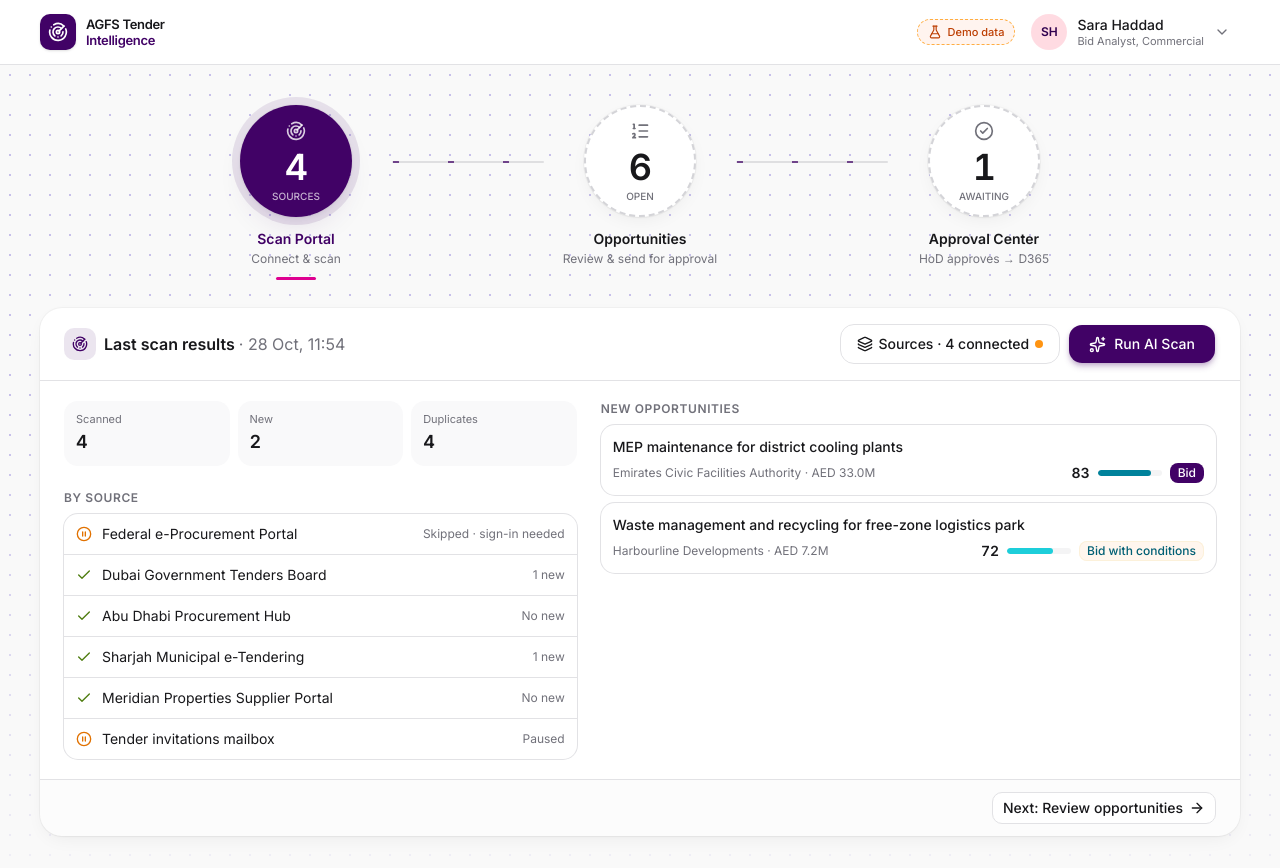
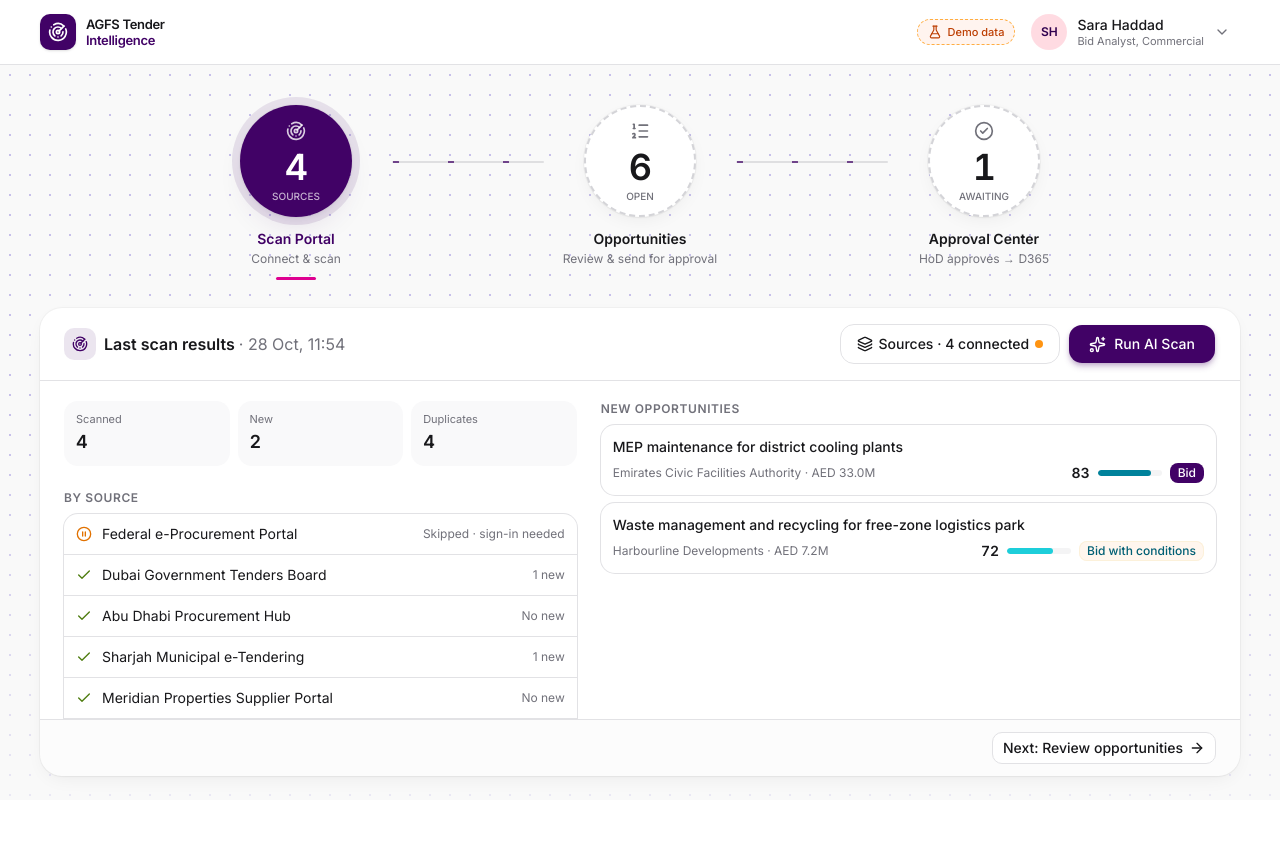
Before and after one commit to AGI-ship-it/tenders, a Next.js app: page /sources in a window 1280 px wide. After the commit the page ends 800 px from the top, so only its background shows below. Built offline with nearby package versions, Linux system fonts and the light colour scheme.

Commit message:
Scan card fills the window on Scan Portal
The scan card stretches from under the step circles to the bottom of the
window, with its footer pinned and results scrolling inside the card.
Keeps a minimum height on short screens.

Co-Authored-By: Claude Opus 5.5 <noreply@anthropic.com>

```diff
--- a/src/app/sources/sources-view.tsx
+++ b/src/app/sources/sources-view.tsx
@@ -15,7 +15,7 @@ export function SourcesView() {
   const needsSignIn = demo.sources.some((s) => s.accessState === "Action needed" && s.status !== "Paused");
 
   return (
-    <div className="space-y-4">
+    <div className="flex min-h-0 flex-1 flex-col">
       <ScanPanel
         onOpenSources={() => setSourcesOpen(true)}
         sourcesAction={
--- a/src/components/app-shell.tsx
+++ b/src/components/app-shell.tsx
@@ -42,8 +42,11 @@ export function AppShell({ children }: { children: React.ReactNode }) {
     return <div className="min-h-screen">{demo ? children : null}</div>;
   }
 
+  // On Scan Portal the scan card fills the rest of the window, so the page itself is fixed to the viewport.
+  const fill = pathname === "/sources";
+
   return (
-    <div className="flex min-h-screen flex-col">
+    <div className={cn("flex flex-col", fill ? "h-dvh" : "min-h-screen")}>
       <header className="sticky top-0 z-30 border-b bg-card/90 backdrop-blur supports-[backdrop-filter]:bg-card/75">
         <div className="mx-auto flex h-16 w-full max-w-[1320px] items-center gap-4 px-6 lg:px-10">
           <Link href="/sources" className="flex items-center gap-2.5 transition-opacity hover:opacity-80">
@@ -64,8 +67,8 @@ export function AppShell({ children }: { children: React.ReactNode }) {
         </div>
       </header>
 
-      <main className="app-canvas flex-1 px-6 py-8 lg:px-10">
-        <div className="mx-auto w-full max-w-[1320px]">
+      <main className={cn("app-canvas flex-1 px-6 py-8 lg:px-10", fill && "flex min-h-0 flex-col overflow-y-auto pb-6")}>
+        <div className={cn("mx-auto w-full max-w-[1320px]", fill && "flex min-h-[520px] flex-1 flex-col")}>
           {demo ? (
             <>
               {(STEP_ROUTES.includes(pathname) || pathname === "/onboarding") && <StepTabs />}
--- a/src/components/scan-panel.tsx
+++ b/src/components/scan-panel.tsx
@@ -169,7 +169,7 @@ export function ScanPanel({
 
   if (phase === "idle") {
     return (
-      <section className="relative flex flex-col items-center rounded-3xl bg-card px-6 py-12 text-center shadow-soft">
+      <section className="relative flex flex-1 flex-col items-center justify-center rounded-3xl bg-card px-6 py-12 text-center shadow-soft">
         <div className="absolute top-4 right-4">{sourcesAction}</div>
         <span className="grid size-16 place-items-center rounded-2xl bg-primary/10 text-primary">
           <Radar className="size-8" />
@@ -200,8 +200,8 @@ export function ScanPanel({
   }
 
   return (
-    <section className="overflow-hidden rounded-3xl bg-card shadow-soft">
-      <header className="border-b px-6 py-4">
+    <section className="flex min-h-0 flex-1 flex-col overflow-hidden rounded-3xl bg-card shadow-soft">
+      <header className="shrink-0 border-b px-6 py-4">
         <div className="flex items-center justify-between gap-3">
           <div className="flex items-center gap-2">
             <span className="grid size-8 place-items-center rounded-lg bg-primary/10 text-primary">
@@ -238,7 +238,7 @@ export function ScanPanel({
         )}
       </header>
 
-      <div className="px-6 py-5">
+      <div className="min-h-0 flex-1 overflow-y-auto px-6 py-5">
         {phase === "running" ? (
           <div className="grid gap-6 md:grid-cols-[240px_1fr]">
             <ol className="space-y-3">
@@ -287,7 +287,7 @@ export function ScanPanel({
         )}
       </div>
 
-      <footer className="flex items-center justify-between gap-2 border-t bg-muted/30 px-6 py-3">
+      <footer className="flex shrink-0 items-center justify-between gap-2 border-t bg-muted/30 px-6 py-3">
         {phase === "done" ? (
           <Button variant="outline" className="ml-auto" nativeButton={false} render={<Link href="/pipeline" />}>
             Next: Review opportunities <ArrowRight />
--- a/src/components/step-tabs.tsx
+++ b/src/components/step-tabs.tsx
@@ -71,7 +71,7 @@ export function StepTabs() {
   ];
 
   return (
-    <div className="mb-6">
+    <div className="mb-6 shrink-0">
       <ol className="mx-auto flex max-w-4xl items-start px-2 pt-2 pb-1">
         {steps.map((s, i) => {
           const on = pathname.startsWith(s.href);
```
